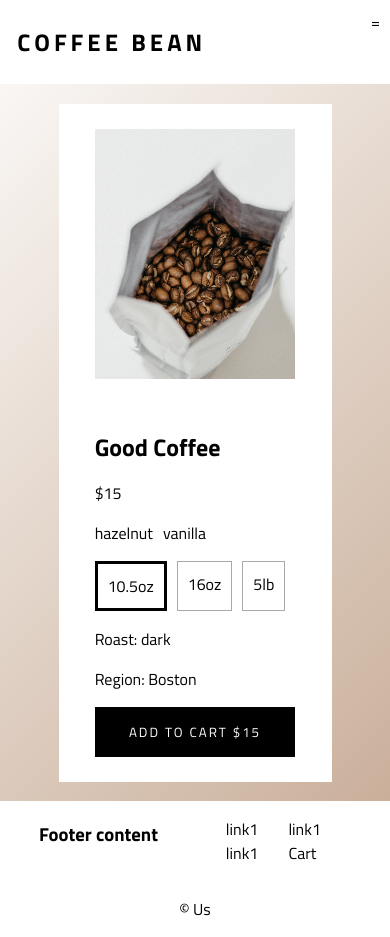
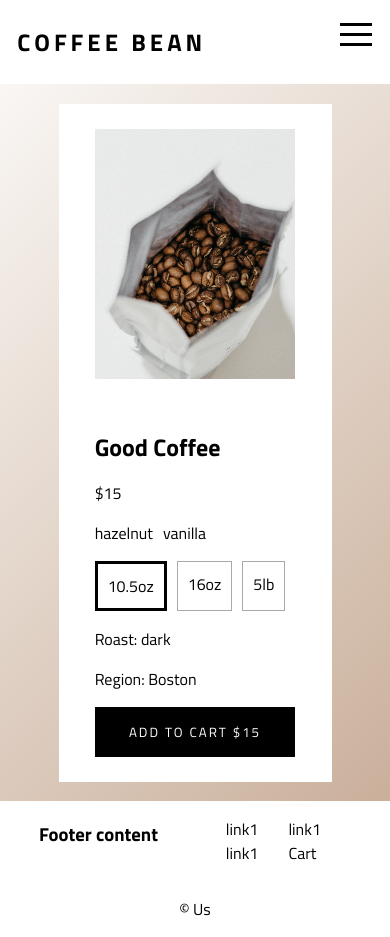
Before and after one commit to dross3121/Coffee_bean, a React (Create React App) app: page /coffee/1 in a window 390 px wide. Built offline with nearby package versions, Linux system fonts and the light colour scheme.

Commit message:
Completed mobile nav.

```diff
--- a/package.json
+++ b/package.json
@@ -7,6 +7,7 @@
     "@testing-library/react": "^11.2.7",
     "@testing-library/user-event": "^12.8.3",
     "express": "^4.17.1",
+    "hamburger-react": "^2.4.1",
     "mongoose": "^5.13.3",
     "nodemon": "^2.0.12",
     "react": "^17.0.2",
--- a/src/components/Nav/Nav.css
+++ b/src/components/Nav/Nav.css
@@ -31,32 +31,67 @@ nav li {
     margin-left: 5px;
 }
 
-nav .hamburger, .hamburgerMenu {
+.hamburger-react, .hamburger-container {
     display: none;
 }
 
 .active {
     display: block;
     height: 0;
-    transition: 0.9s ease-in;
+    transition: 0.4s ease-in;
 }
+
+.hamburger-menu ul li {
+    display: none;
+}
+
+
 
 @media only screen and (max-width: 500px) {
     nav li {
         display: none;
     }
-    nav .hamburger {
-        display: block;
-        cursor: pointer;
-        z-index: 100;
-        position: absolute;
-        top: 10px;
-        right: 10px;
-    }
+
     .active {
         height: 100vh;
-        width: 100vw;
-        background-color: white;
+        width: 100%;
         z-index: 99;
     }
+
+    .hamburger-menu ul {
+        margin-top: 100px;
+        display: flex;
+        justify-content: center;
+        width: 80vw;
+    }
+
+    .hamburger-menu ul li {
+        display: block;
+        transition: .3s;
+        width: 80vw;
+        text-align: center;
+        padding: 25px 0px;
+        cursor: pointer;
+    }
+
+    .hamburger-menu ul li:hover {
+        background-color: black;
+        color: white;
+    }
+
+    .hamburger-menu ul {
+        flex-direction: column;
+        justify-content: center;
+        align-items: center;
+    }
+
+    .hamburger-react, .hamburger-container {
+        display: block;
+    }
+
+    .hamburger-react {
+        position: absolute!important;
+        top: 10px!important;
+        right: 10px!important;
+    }
 }
--- a/src/components/Nav/Nav.js
+++ b/src/components/Nav/Nav.js
@@ -1,25 +1,48 @@
 import React from 'react'
 import './Nav.css'
 import { Link } from 'react-router-dom'
+import { Twirl as Hamburger } from 'hamburger-react'
+import { useState } from 'react'
 
 const Nav = () => {
+    const [isOpen, setOpen] = useState(false)
+
+
+
+
+
     const handleBurger = () => {
-        const hamburgerMenu = document.querySelector('.hamburgerMenu')
-        hamburgerMenu.classList.toggle('active')
+        const nav = document.querySelector('nav')
+       nav.classList.toggle('active')
     }
+
+    const closeMobile = () => {
+        setOpen(false)
+        document.querySelector('nav').classList.remove('active')
+    }
+
     return (
         <nav>
             <Link to='/'>
-                <h1>COFFEE BEAN</h1>
+                <h1 onClick={closeMobile}>COFFEE BEAN</h1>
             </Link>
             <ul>
                 <Link to='/'><li>link1</li></Link>
                 <Link to='/'><li>link1</li></Link>
                 <Link to='/'><li>link1</li></Link>
                 <Link to='/cart'><li><i className="fas fa-shopping-cart"></i>(1)</li></Link>
-                <span className='hamburger' onClick={handleBurger}>=</span>
             </ul>
-            <div className="hamburgerMenu">hiiii</div>
+            {isOpen ? <div className='hamburger-menu hamburger-container'>
+                <ul>
+                    <Link to='/'><li onClick={closeMobile}>link1</li></Link>
+                    <Link to='/'><li onClick={closeMobile}>link1</li></Link>
+                    <Link to='/'><li onClick={closeMobile}>link1</li></Link>
+                    <Link to='/cart'><li onClick={closeMobile}><i className="fas fa-shopping-cart"></i>(1)</li></Link>
+                </ul>
+            </div> : null}
+            <div onClick={handleBurger} className='hamburger-container'>
+                <Hamburger toggled={isOpen} toggle={setOpen} duration={0.2} />
+            </div>
         </nav>
     )
 }
```
Also changed, not shown: 1 other file (tests, documents, lock files or other folders).
